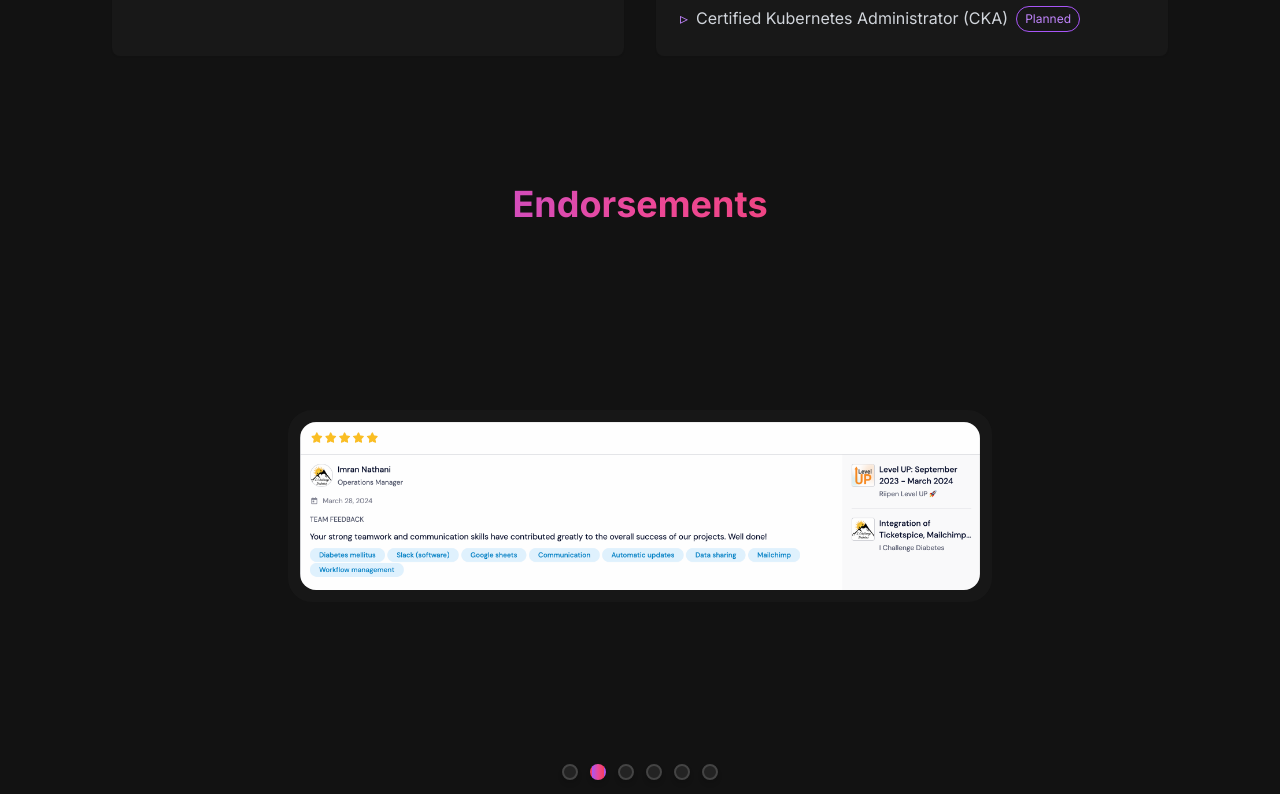
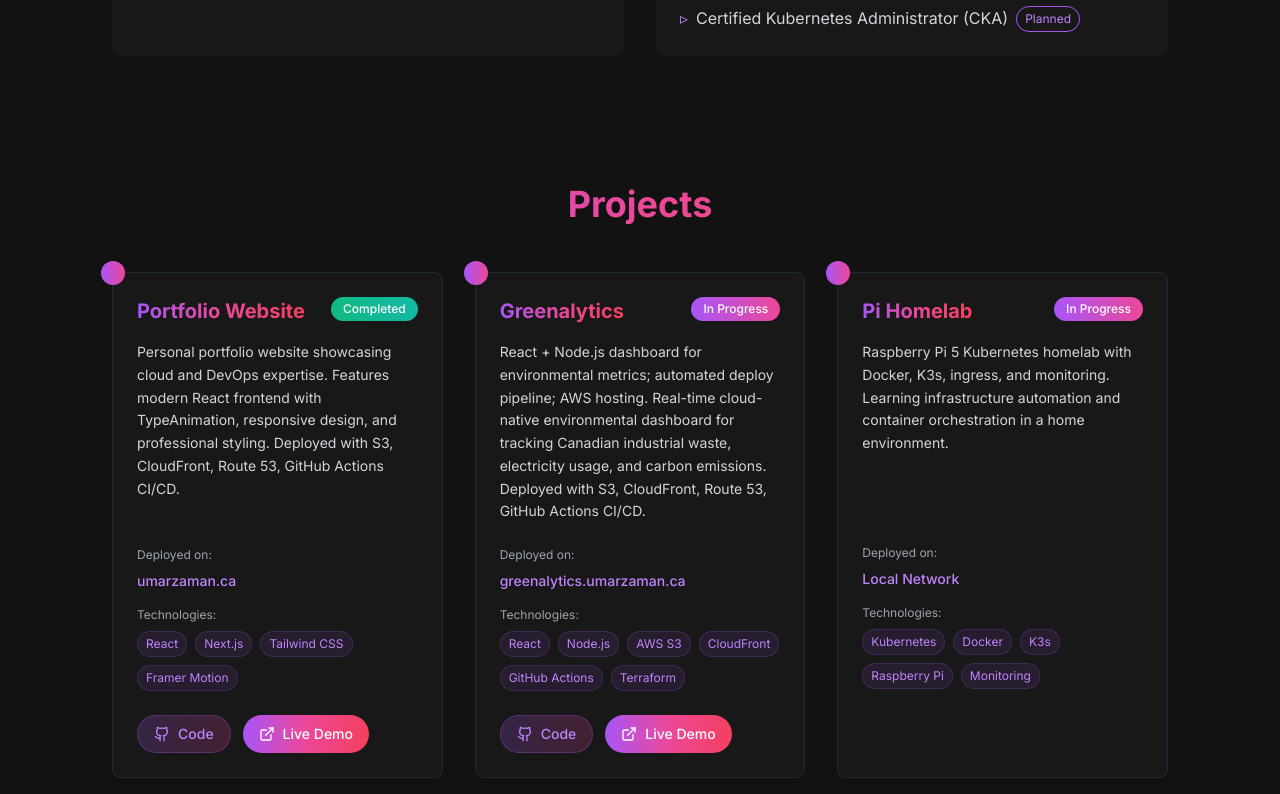
Before and after one commit to umar11b/personal-website, a Next.js app in the folder frontend/: page / in a window 1280 px wide. Shown: the part 1726-2520 px from the top of the page. Built offline with nearby package versions, Linux system fonts and the light colour scheme.

Commit message:
project section created

```diff
--- a/frontend/package.json
+++ b/frontend/package.json
@@ -11,6 +11,7 @@
   "dependencies": {
     "@heroicons/react": "^2.2.0",
     "framer-motion": "^12.9.2",
+    "lucide-react": "^0.540.0",
     "next": "14.2.5",
     "react": "^18",
     "react-dom": "^18",
--- /dev/null
+++ b/frontend/src/app/components/ProjectsSection.jsx
@@ -0,0 +1,167 @@
+"use client";
+import React from "react";
+import { motion } from "framer-motion";
+import { ExternalLinkIcon, GithubIcon } from "lucide-react";
+
+const projectsData = [
+  {
+    title: "Portfolio Website",
+    description:
+      "Personal portfolio website showcasing cloud and DevOps expertise. Features modern React frontend with TypeAnimation, responsive design, and professional styling. Deployed with S3, CloudFront, Route 53, GitHub Actions CI/CD.",
+    tech: ["React", "Next.js", "Tailwind CSS", "Framer Motion"],
+    deployment: "umarzaman.ca",
+    github: "https://github.com/umar11b/personal-website",
+    live: "https://umarzaman.ca",
+    status: "completed",
+  },
+  {
+    title: "Greenalytics",
+    description:
+      "React + Node.js dashboard for environmental metrics; automated deploy pipeline; AWS hosting. Real-time cloud-native environmental dashboard for tracking Canadian industrial waste, electricity usage, and carbon emissions. Deployed with S3, CloudFront, Route 53, GitHub Actions CI/CD.",
+    tech: [
+      "React",
+      "Node.js",
+      "AWS S3",
+      "CloudFront",
+      "GitHub Actions",
+      "Terraform",
+    ],
+    deployment: "greenalytics.umarzaman.ca",
+    github: "https://github.com/umar11b/Greenalytics",
+    live: "https://greenalytics.umarzaman.ca",
+    status: "in-progress",
+  },
+  {
+    title: "Pi Homelab",
+    description:
+      "Raspberry Pi 5 Kubernetes homelab with Docker, K3s, ingress, and monitoring. Learning infrastructure automation and container orchestration in a home environment.",
+    tech: ["Kubernetes", "Docker", "K3s", "Raspberry Pi", "Monitoring"],
+    deployment: "Local Network",
+    github: null,
+    live: null,
+    status: "in-progress",
+  },
+];
+
+const StatusBadge = ({ status }) => {
+  if (status === "completed") {
+    return (
+      <span className="px-3 py-1 text-xs rounded-full bg-gradient-to-r from-emerald-500 to-teal-500 text-white font-medium">
+        Completed
+      </span>
+    );
+  }
+  return (
+    <span className="px-3 py-1 text-xs rounded-full bg-gradient-to-r from-purple-500 to-pink-500 text-white font-medium">
+      In Progress
+    </span>
+  );
+};
+
+const ProjectCard = ({ project, index }) => {
+  return (
+    <motion.div
+      initial={{ opacity: 0, y: 20, scale: 0.95 }}
+      whileInView={{ opacity: 1, y: 0, scale: 1 }}
+      whileHover={{
+        scale: 1.02,
+        transition: { duration: 0.2 },
+      }}
+      transition={{
+        duration: 0.5,
+        delay: index * 0.1,
+        type: "spring",
+        stiffness: 100,
+      }}
+      viewport={{ once: true }}
+      className="relative bg-[#181818] p-6 rounded-lg shadow-sm hover:shadow-md hover:shadow-purple-500/10 transition-shadow duration-300 border border-gray-800 flex flex-col h-full"
+    >
+      <div className="absolute -top-3 -left-3 w-6 h-6 bg-gradient-to-r from-purple-500 to-pink-500 rounded-full"></div>
+
+      <div className="flex items-start justify-between mb-4">
+        <h3 className="text-xl font-bold bg-gradient-to-r from-purple-500 via-pink-500 to-rose-500 bg-clip-text text-transparent">
+          {project.title}
+        </h3>
+        <StatusBadge status={project.status} />
+      </div>
+
+      <p className="text-gray-300 text-sm mb-6 leading-relaxed flex-grow">
+        {project.description}
+      </p>
+
+      <div className="space-y-4">
+        <div>
+          <p className="text-gray-400 text-xs mb-2">Deployed on:</p>
+          <p className="text-purple-400 text-sm font-medium">
+            {project.deployment}
+          </p>
+        </div>
+
+        <div>
+          <p className="text-gray-400 text-xs mb-2">Technologies:</p>
+          <div className="flex flex-wrap gap-2">
+            {project.tech.map((tech, i) => (
+              <span
+                key={i}
+                className="px-2 py-1 text-xs rounded-full bg-purple-500/10 text-purple-400 border border-purple-500/20"
+              >
+                {tech}
+              </span>
+            ))}
+          </div>
+        </div>
+
+        <div className="flex gap-3 pt-2">
+          {project.github && (
+            <a
+              href={project.github}
+              target="_blank"
+              rel="noopener noreferrer"
+              className="flex items-center gap-2 px-4 py-2 rounded-full bg-gradient-to-r from-purple-500/20 to-pink-500/20 border border-purple-500/30 text-purple-400 hover:from-purple-500/30 hover:to-pink-500/30 transition-all duration-300 text-sm font-medium"
+            >
+              <GithubIcon className="w-4 h-4" />
+              Code
+            </a>
+          )}
+          {project.live && (
+            <a
+              href={project.live}
+              target="_blank"
+              rel="noopener noreferrer"
+              className="flex items-center gap-2 px-4 py-2 rounded-full bg-gradient-to-r from-purple-500 via-pink-500 to-rose-500 text-white hover:shadow-lg hover:shadow-purple-500/25 transition-all duration-300 text-sm font-medium"
+            >
+              <ExternalLinkIcon className="w-4 h-4" />
+              Live Demo
+            </a>
+          )}
+          {!project.github && !project.live && <div className="h-10"></div>}
+        </div>
+      </div>
+    </motion.div>
+  );
+};
+
+const ProjectsSection = () => {
+  return (
+    <section id="projects" className="py-16">
+      <motion.div
+        initial={{ opacity: 0, y: 20 }}
+        whileInView={{ opacity: 1, y: 0 }}
+        transition={{ duration: 0.5 }}
+        viewport={{ once: true }}
+        className="max-w-7xl mx-auto px-4 sm:px-6 lg:px-8"
+      >
+        <h2 className="text-4xl font-bold text-center mb-12 bg-gradient-to-r from-purple-500 via-pink-500 to-rose-500 bg-clip-text text-transparent">
+          Projects
+        </h2>
+        <div className="grid grid-cols-1 md:grid-cols-2 lg:grid-cols-3 gap-8">
+          {projectsData.map((project, index) => (
+            <ProjectCard key={index} project={project} index={index} />
+          ))}
+        </div>
+      </motion.div>
+    </section>
+  );
+};
+
+export default ProjectsSection;
--- a/frontend/src/app/page.js
+++ b/frontend/src/app/page.js
@@ -2,6 +2,7 @@ import HeroSection from "./components/HeroSection";
 import NavBar from "./components/NavBar";
 import AboutSection from "./components/AboutSection";
 import SkillsSection from "./components/SkillsSection";
+import ProjectsSection from "./components/ProjectsSection";
 import EndorsementsSection from "./components/EndorsementsSection";
 
 export default function Home() {
@@ -12,6 +13,7 @@ export default function Home() {
         <HeroSection />
         <AboutSection />
         <SkillsSection />
+        <ProjectsSection />
         <EndorsementsSection />
       </div>
     </main>
```
Also changed, not shown: 1 other file (tests, documents, lock files or other folders).
